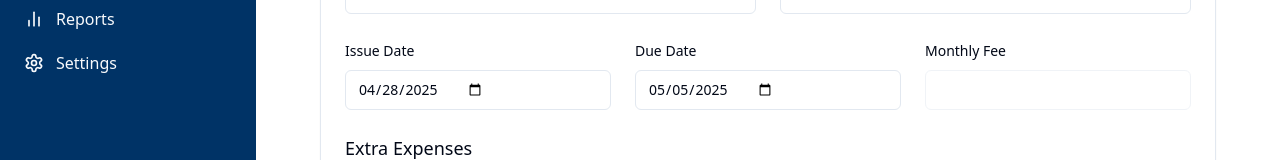
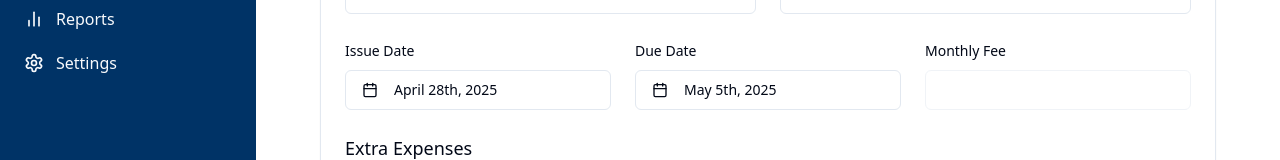
Before and after one commit to Anik-Karki/dorm-finance-flow, a React (Vite) app: page /invoices/new in a window 1280 px wide. Shown: the part 305-465 px from the top of the page. Built offline with nearby package versions, Linux system fonts and the light colour scheme.

Commit message:
Refactor: Replace date input with calendar view
The AI replaced date input fields with calendar views in `NewInvoice.tsx` and set default dates.

```diff
--- a/src/pages/NewInvoice.tsx
+++ b/src/pages/NewInvoice.tsx
@@ -2,6 +2,8 @@
 import React, { useState, useEffect } from 'react';
 import { useSearchParams, useNavigate } from 'react-router-dom';
 import { useAppContext } from '@/contexts/AppContext';
+import { format } from "date-fns";
+import { CalendarIcon } from "lucide-react";
 import {
   Card,
   CardContent,
@@ -13,6 +15,12 @@ import {
 import { Input } from "@/components/ui/input";
 import { Label } from "@/components/ui/label";
 import { Button } from "@/components/ui/button";
+import { Calendar } from "@/components/ui/calendar";
+import {
+  Popover,
+  PopoverContent,
+  PopoverTrigger,
+} from "@/components/ui/popover";
 import {
   Select,
   SelectContent,
@@ -23,7 +31,7 @@ import {
   SelectValue,
 } from "@/components/ui/select";
 import { toast } from 'sonner';
-import { formatCurrency } from '@/lib/utils';
+import { formatCurrency, cn } from '@/lib/utils';
 import { Invoice, ExtraExpense } from '@/types';
 import { Plus, Trash2 } from 'lucide-react';
 
@@ -43,8 +51,8 @@ const NewInvoice = () => {
   const [invoiceData, setInvoiceData] = useState({
     studentId: preselectedStudentId || '',
     monthYear: '',
-    issueDate: new Date().toISOString().split('T')[0],
-    dueDate: new Date(Date.now() + 7 * 24 * 60 * 60 * 1000).toISOString().split('T')[0],
+    issueDate: new Date(),
+    dueDate: new Date(Date.now() + 7 * 24 * 60 * 60 * 1000),
     baseFee: 0,
     extraExpenses: [] as ExtraExpense[],
     totalAmount: 0,
@@ -56,7 +64,7 @@ const NewInvoice = () => {
   const [newExpense, setNewExpense] = useState({
     description: '',
     amount: 0,
-    date: new Date().toISOString().split('T')[0]
+    date: new Date()
   });
 
   const selectedStudent = students.find(student => student.id === invoiceData.studentId);
@@ -98,7 +106,7 @@ const NewInvoice = () => {
       id: Date.now().toString(36),
       description: newExpense.description,
       amount: newExpense.amount,
-      date: newExpense.date
+      date: newExpense.date.toISOString().split('T')[0]
     };
 
     setInvoiceData(prev => ({
@@ -110,7 +118,7 @@ const NewInvoice = () => {
     setNewExpense({
       description: '',
       amount: 0,
-      date: new Date().toISOString().split('T')[0]
+      date: new Date()
     });
 
     // Update total amount
@@ -142,6 +150,8 @@ const NewInvoice = () => {
     // Create the invoice
     addInvoice({
       ...invoiceData,
+      issueDate: invoiceData.issueDate.toISOString().split('T')[0],
+      dueDate: invoiceData.dueDate.toISOString().split('T')[0],
       studentName: selectedStudent?.name || '',
     });
 
@@ -217,29 +227,57 @@ const NewInvoice = () => {
 
           <div className="grid grid-cols-1 md:grid-cols-3 gap-6">
             <div className="space-y-2">
-              <Label htmlFor="issueDate">Issue Date</Label>
-              <Input
-                id="issueDate"
-                type="date"
-                value={invoiceData.issueDate}
-                onChange={(e) => setInvoiceData({
-                  ...invoiceData,
-                  issueDate: e.target.value
-                })}
-              />
+              <Label>Issue Date</Label>
+              <Popover>
+                <PopoverTrigger asChild>
+                  <Button
+                    variant={"outline"}
+                    className={cn(
+                      "w-full justify-start text-left font-normal",
+                      !invoiceData.issueDate && "text-muted-foreground"
+                    )}
+                  >
+                    <CalendarIcon className="mr-2 h-4 w-4" />
+                    {invoiceData.issueDate ? format(invoiceData.issueDate, "PPP") : <span>Pick a date</span>}
+                  </Button>
+                </PopoverTrigger>
+                <PopoverContent className="w-auto p-0" align="start">
+                  <Calendar
+                    mode="single"
+                    selected={invoiceData.issueDate}
+                    onSelect={(date) => date && setInvoiceData({...invoiceData, issueDate: date})}
+                    initialFocus
+                    className="pointer-events-auto"
+                  />
+                </PopoverContent>
+              </Popover>
             </div>
 
             <div className="space-y-2">
-              <Label htmlFor="dueDate">Due Date</Label>
-              <Input
-                id="dueDate"
-                type="date"
-                value={invoiceData.dueDate}
-                onChange={(e) => setInvoiceData({
-                  ...invoiceData,
-                  dueDate: e.target.value
-                })}
-              />
+              <Label>Due Date</Label>
+              <Popover>
+                <PopoverTrigger asChild>
+                  <Button
+                    variant={"outline"}
+                    className={cn(
+                      "w-full justify-start text-left font-normal",
+                      !invoiceData.dueDate && "text-muted-foreground"
+                    )}
+                  >
+                    <CalendarIcon className="mr-2 h-4 w-4" />
+                    {invoiceData.dueDate ? format(invoiceData.dueDate, "PPP") : <span>Pick a date</span>}
+                  </Button>
+                </PopoverTrigger>
+                <PopoverContent className="w-auto p-0" align="start">
+                  <Calendar
+                    mode="single"
+                    selected={invoiceData.dueDate}
+                    onSelect={(date) => date && setInvoiceData({...invoiceData, dueDate: date})}
+                    initialFocus
+                    className="pointer-events-auto"
+                  />
+                </PopoverContent>
+              </Popover>
             </div>
 
             <div className="space-y-2">
```
